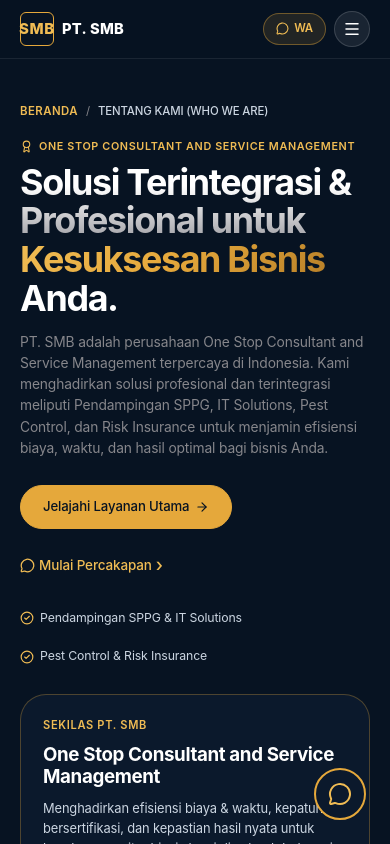
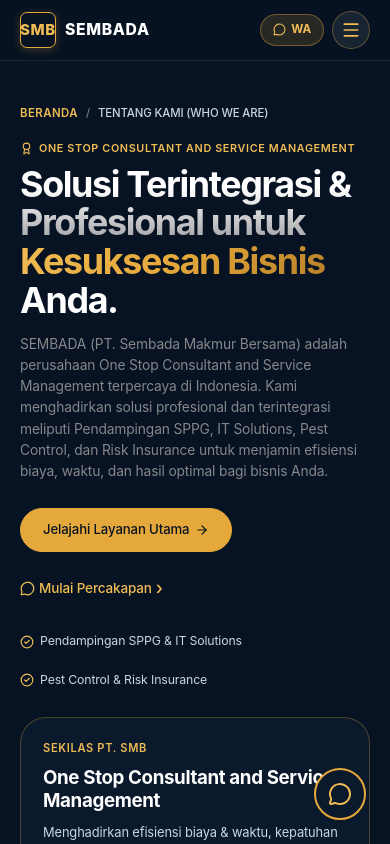
Before and after one commit to dahliahlestari/Company-Profile, a React (Vite) app: page /who-we-are in a window 390 px wide. Shown: the top 844 px of the page. Built offline with nearby package versions, Linux system fonts and the light colour scheme.

Commit message:
fix: make mobile navbar reliably visible with safe-area support, and update brand name to SEMBADA

```diff
--- a/index.html
+++ b/index.html
@@ -10,9 +10,9 @@
     <meta name="format-detection" content="telephone=no" />
     <meta name="description" content="PT Sembada Makmur Bersama (SMB) adalah mitra strategis terkemuka di Indonesia yang menyediakan solusi kebutuhan distributor terpadu dan jasa konsultasi bisnis profesional." />
     <meta name="keywords" content="SMB Sembada, distributor, konsultasi bisnis, supply chain, manajemen distribusi, company profile" />
-    <meta property="og:title" content="SMB Sembada - Solusi Kebutuhan Distributor & Konsultasi Jasa" />
+    <meta property="og:title" content="SEMBADA - Solusi Kebutuhan Distributor & Konsultasi Jasa" />
     <meta property="og:description" content="Mitra strategis terpercaya dalam jaringan distribusi dan konsultasi manajemen bisnis terkemuka di Indonesia." />
-    <title>SMB (Sembada) - Solusi Distributor & Jasa Konsultasi Bisnis</title>
+    <title>SEMBADA - Solusi Distributor & Jasa Konsultasi Bisnis</title>
   </head>
   <body>
     <div id="root"></div>
--- a/src/components/Navbar.jsx
+++ b/src/components/Navbar.jsx
@@ -38,9 +38,10 @@
       top: 0,
       zIndex: 1000,
       width: '100%',
-      background: 'rgba(7, 19, 34, 0.96)',
+      background: 'rgba(7, 19, 34, 0.98)',
       backdropFilter: 'saturate(180%) blur(20px)',
-      WebkitBackdropFilter: 'saturate(180%) blur(20px)'
+      WebkitBackdropFilter: 'saturate(180%) blur(20px)',
+      paddingTop: 'env(safe-area-inset-top, 0px)'
     }}>
       {/* Top Bar (Solid Navy) - Visible on Desktop/Tablet, Hidden on Mobile */}
       <div className="topbar" style={{
@@ -109,18 +110,19 @@
       }}>
         <div className="container" style={{ display: 'flex', justifyContent: 'space-between', alignItems: 'center', gap: '12px' }}>
 
-          {/* Brand Logo & Name (Flexible, never overcrowded) */}
-          <Link to="/" style={{ display: 'flex', alignItems: 'center', gap: '8px', textDecoration: 'none', minWidth: 0, flexShrink: 1 }}>
+          {/* Brand Logo & Name (SEMBADA Branding) */}
+          <Link to="/" style={{ display: 'flex', alignItems: 'center', gap: '9px', textDecoration: 'none', minWidth: 0, flexShrink: 1 }}>
             <div style={{
-              width: '34px',
-              height: '34px',
+              width: '36px',
+              height: '36px',
               background: 'var(--navy-950)',
               border: '1.5px solid var(--gold-500)',
-              borderRadius: '6px',
+              borderRadius: '7px',
               display: 'flex',
               alignItems: 'center',
               justifyContent: 'center',
-              flexShrink: 0
+              flexShrink: 0,
+              boxShadow: '0 2px 8px rgba(229, 168, 59, 0.25)'
             }}>
               <span style={{
                 fontFamily: 'var(--font-heading)',
@@ -135,14 +137,15 @@
             <div style={{ display: 'flex', flexDirection: 'column', minWidth: 0 }}>
               <span style={{
                 fontFamily: 'var(--font-heading)',
-                fontSize: 'clamp(0.98rem, 2.4vw, 1.18rem)',
+                fontSize: 'clamp(1.05rem, 2.5vw, 1.25rem)',
                 fontWeight: 800,
                 color: 'var(--white)',
-                letterSpacing: '0.02em',
-                lineHeight: 1.15,
-                whiteSpace: 'nowrap'
+                letterSpacing: '0.04em',
+                lineHeight: 1.12,
+                whiteSpace: 'nowrap',
+                textTransform: 'uppercase'
               }}>
-                PT. SMB
+                SEMBADA
               </span>
               <span className="navbar-subtitle" style={{
                 fontSize: '0.62rem',
@@ -155,7 +158,7 @@
                 textOverflow: 'ellipsis',
                 maxWidth: '240px'
               }}>
-                One Stop Consultant & Service
+                PT. Sembada Makmur Bersama
               </span>
             </div>
           </Link>
@@ -194,9 +197,9 @@
           </div>
 
           {/* Mobile Right Controls: Quick WA Pill + Apple Circle Toggle */}
-          <div className="mobile-controls" style={{ display: 'none', alignItems: 'center', gap: '8px' }}>
+          <div className="mobile-controls">
             <a
-              href={`https://wa.me/${companyData.info.whatsapp}?text=Halo%20PT.%20SMB,%20saya%20ingin%20berkonsultasi.`}
+              href={`https://wa.me/${companyData.info.whatsapp}?text=Halo%20Sembada,%20saya%20ingin%20berkonsultasi.`}
               target="_blank"
               rel="noreferrer"
               className="mobile-wa-btn"
@@ -205,12 +208,12 @@
                 alignItems: 'center',
                 gap: '5px',
                 padding: '6px 12px',
-                background: 'rgba(229, 168, 59, 0.12)',
+                background: 'rgba(229, 168, 59, 0.15)',
                 border: '1px solid rgba(229, 168, 59, 0.4)',
                 borderRadius: 'var(--radius-pill)',
                 color: 'var(--gold-400)',
-                fontSize: '0.76rem',
-                fontWeight: 600
+                fontSize: '0.78rem',
+                fontWeight: 650
               }}
             >
               <MessageCircle size={13} />
@@ -221,12 +224,12 @@
               className="mobile-toggle"
               onClick={() => setMobileMenuOpen(!mobileMenuOpen)}
               style={{
-                width: '36px',
-                height: '36px',
+                width: '38px',
+                height: '38px',
                 borderRadius: '50%',
-                color: 'var(--white)',
+                color: 'var(--gold-400)',
                 background: 'rgba(255, 255, 255, 0.08)',
-                border: '1px solid rgba(255, 255, 255, 0.15)',
+                border: '1px solid rgba(229, 168, 59, 0.35)',
                 display: 'flex',
                 alignItems: 'center',
                 justifyContent: 'center',
@@ -234,7 +237,7 @@
               }}
               aria-label="Toggle menu"
             >
-              {mobileMenuOpen ? <X size={18} /> : <Menu size={18} />}
+              {mobileMenuOpen ? <X size={20} color="var(--white)" /> : <Menu size={20} color="var(--gold-400)" />}
             </button>
           </div>
         </div>
@@ -252,8 +255,8 @@
             borderBottom: '1px solid rgba(255, 255, 255, 0.08)',
             marginBottom: '6px'
           }}>
-            <div style={{ fontSize: '0.74rem', color: 'var(--gold-400)', fontWeight: 600, letterSpacing: '0.06em', textTransform: 'uppercase' }}>
-              PT. SMB Navigation
+            <div style={{ fontSize: '0.8rem', color: 'var(--gold-400)', fontWeight: 700, letterSpacing: '0.06em', textTransform: 'uppercase' }}>
+              SEMBADA Navigation
             </div>
             <div style={{ display: 'inline-flex', alignItems: 'center', gap: '4px', fontSize: '0.78rem', background: 'rgba(255, 255, 255, 0.08)', padding: '3px 10px', borderRadius: 'var(--radius-pill)' }}>
               <Globe size={12} color="var(--gold-400)" />
@@ -345,9 +348,15 @@
       )}
 
       <style>{`
+        .mobile-controls {
+          display: none;
+          align-items: center;
+          gap: 8px;
+        }
+
         .mobile-drawer {
           position: fixed;
-          top: 86px;
+          top: calc(env(safe-area-inset-top, 0px) + 88px);
           left: 0;
           right: 0;
           bottom: 0;
@@ -373,7 +382,7 @@
 
         @media (max-width: 640px) {
           .topbar { display: none !important; }
-          .mobile-drawer { top: 56px !important; }
+          .mobile-drawer { top: calc(env(safe-area-inset-top, 0px) + 58px) !important; }
         }
       `}</style>
     </header>
--- a/src/data/companyData.js
+++ b/src/data/companyData.js
@@ -10,13 +10,13 @@
 export const companyData = {
   // 1. Informasi Umum Perusahaan (Berdasarkan Flyer Resmi PT. SMB)
   info: {
-    name: "PT. SMB",
-    brandName: "PT. SMB",
-    legalName: "PT. SMB",
+    name: "SEMBADA",
+    brandName: "SEMBADA",
+    legalName: "PT. Sembada Makmur Bersama",
     tagline: "One Stop Consultant and Service Management",
     subTagline: "Partner Strategis Untuk Kesuksesan Bisnis Anda",
     slogan: "Partner Strategis Untuk Kesuksesan Bisnis Anda",
-    aboutBrief: "PT. SMB adalah perusahaan One Stop Consultant and Service Management terpercaya di Indonesia. Kami menghadirkan solusi profesional dan terintegrasi meliputi Pendampingan SPPG, IT Solutions, Pest Control, dan Risk Insurance untuk menjamin efisiensi biaya, waktu, dan hasil optimal bagi bisnis Anda.",
+    aboutBrief: "SEMBADA (PT. Sembada Makmur Bersama) adalah perusahaan One Stop Consultant and Service Management terpercaya di Indonesia. Kami menghadirkan solusi profesional dan terintegrasi meliputi Pendampingan SPPG, IT Solutions, Pest Control, dan Risk Insurance untuk menjamin efisiensi biaya, waktu, dan hasil optimal bagi bisnis Anda.",
     establishedYear: "2012",
     experienceYears: "12+",
     phone: "+62 812-9972-3970",
--- a/src/index.css
+++ b/src/index.css
@@ -108,7 +108,7 @@
   letter-spacing: -0.01em;
   -webkit-font-smoothing: antialiased;
   -moz-osx-font-smoothing: grayscale;
-  overflow-x: hidden;
+  overflow-x: clip;
 }
 
 /* Apple Typography Scale: Tight Optical Tracking for Display Headings */
@@ -531,7 +531,7 @@
   body {
     font-size: 0.92rem;
     line-height: 1.5;
-    overflow-x: hidden;
+    overflow-x: clip;
     width: 100%;
     max-width: 100vw;
     -webkit-overflow-scrolling: touch;
```
